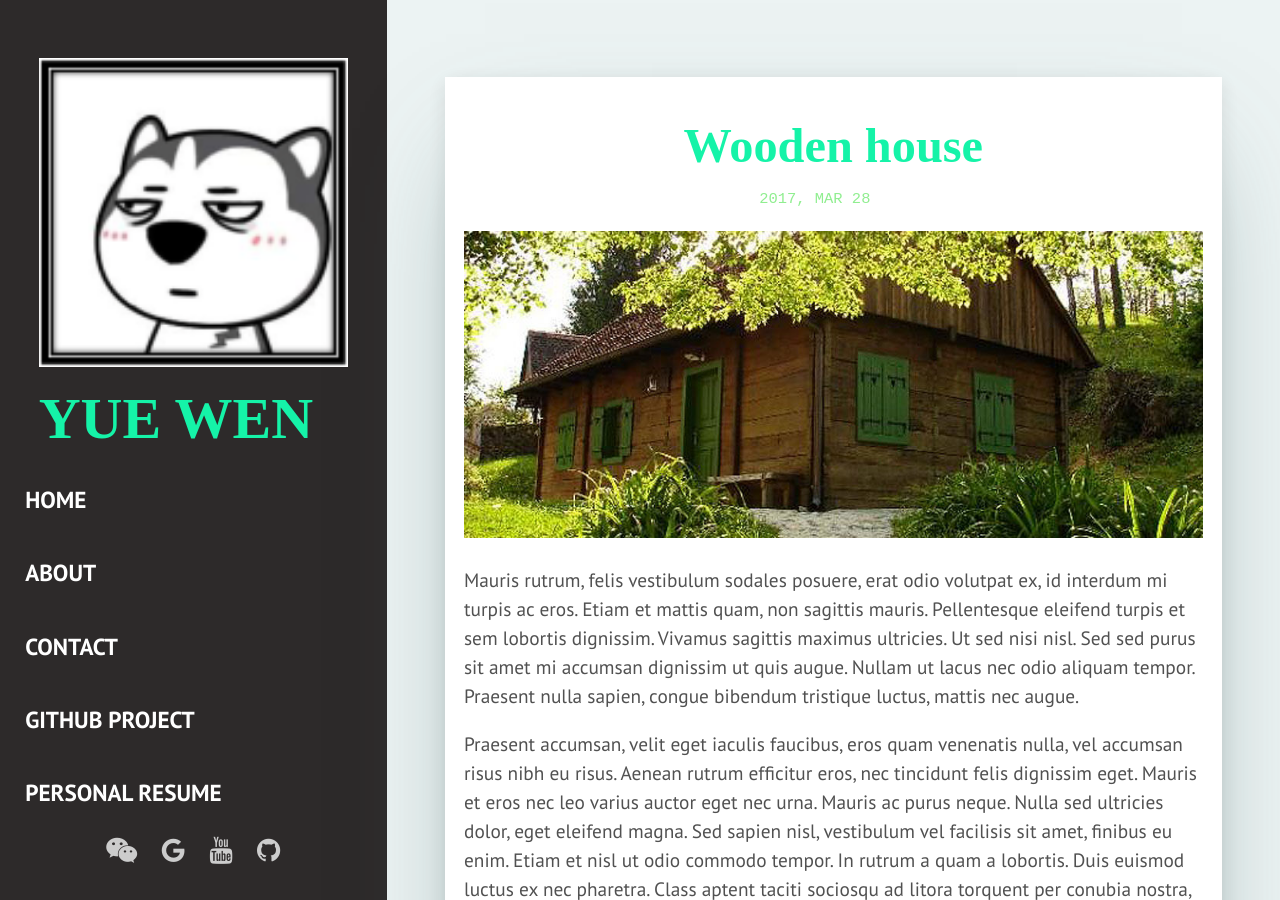
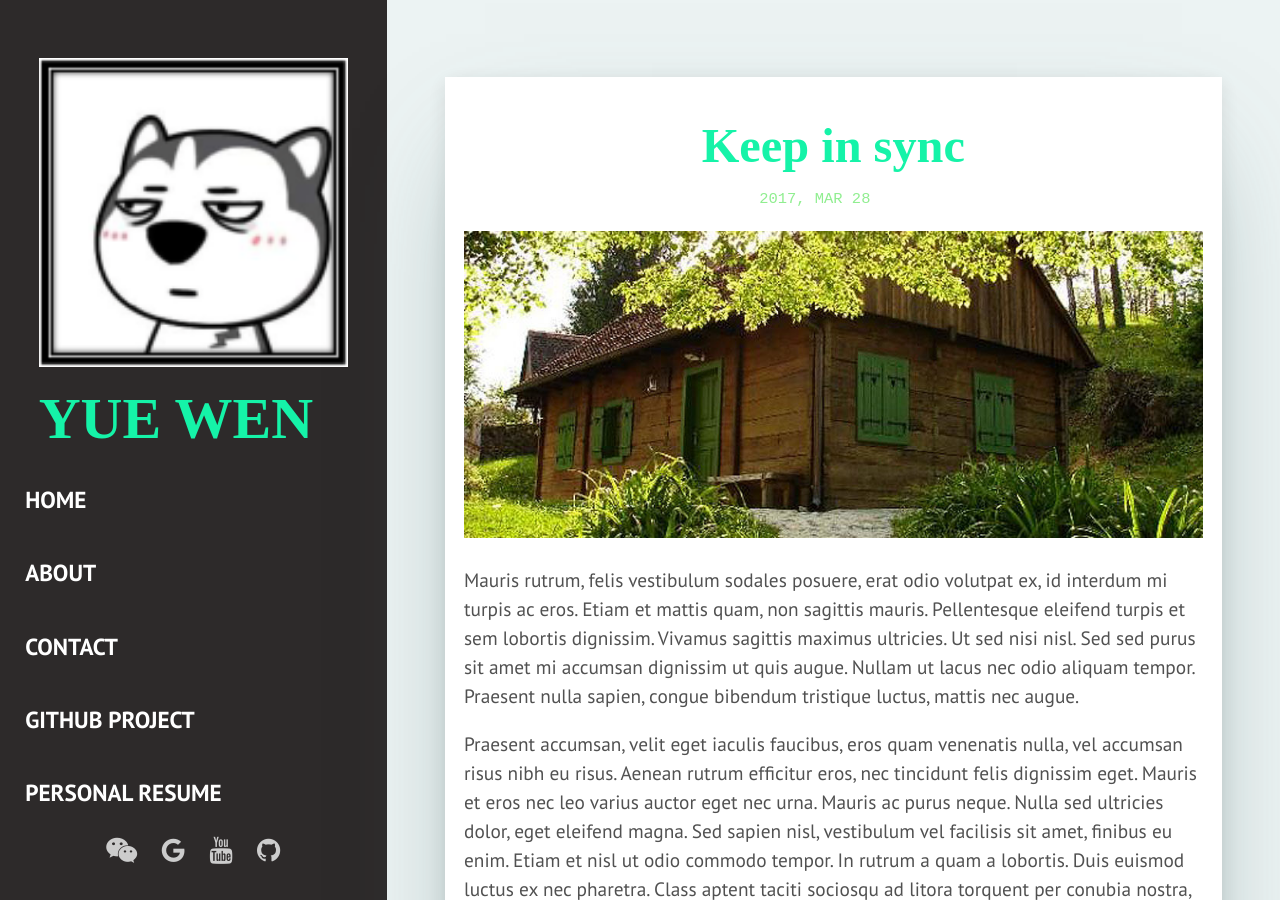
Before and after one commit to zywok/zywok.github.io, a Jekyll site: the page built from _posts/2017-03-29-Keep-in-sync.markdown, in a window 1280 px wide and 900 px high. Built offline with Jekyll 4.4.1, drawn with Linux system fonts in a browser that asks for light colours; some web fonts are replaced.

Commit message:
Update and rename 2017-03-29-the-wooden-house.markdown to 2017-03-29-Keep-in-sync.markdown

```diff
--- a/_posts/2017-03-29-the-wooden-house.markdown
+++ b/_posts/2017-03-29-Keep-in-sync.markdown
@@ -1,6 +1,6 @@
 ---
 layout: post
-title:  "Wooden house"
+title:  "Keep in sync"
 img: wooden_house.jpg
 date:   2017-03-29 00:00:00 +0200
 description: Phasellus tincidunt pulvinar ante, pretium pellentesque urna mollis id. Donec convallis ut elit at aliquet. Suspendisse potenti.
```
